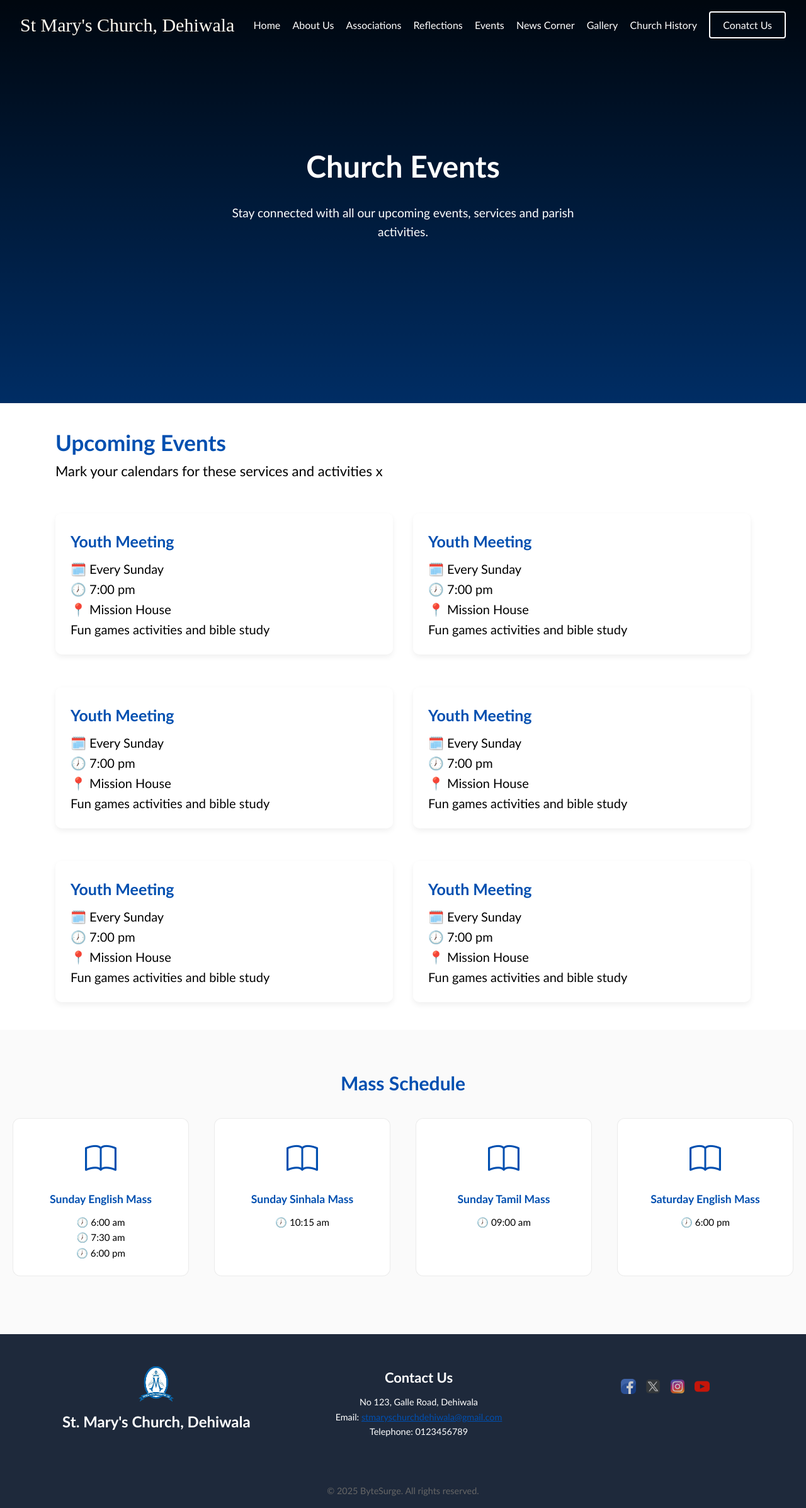
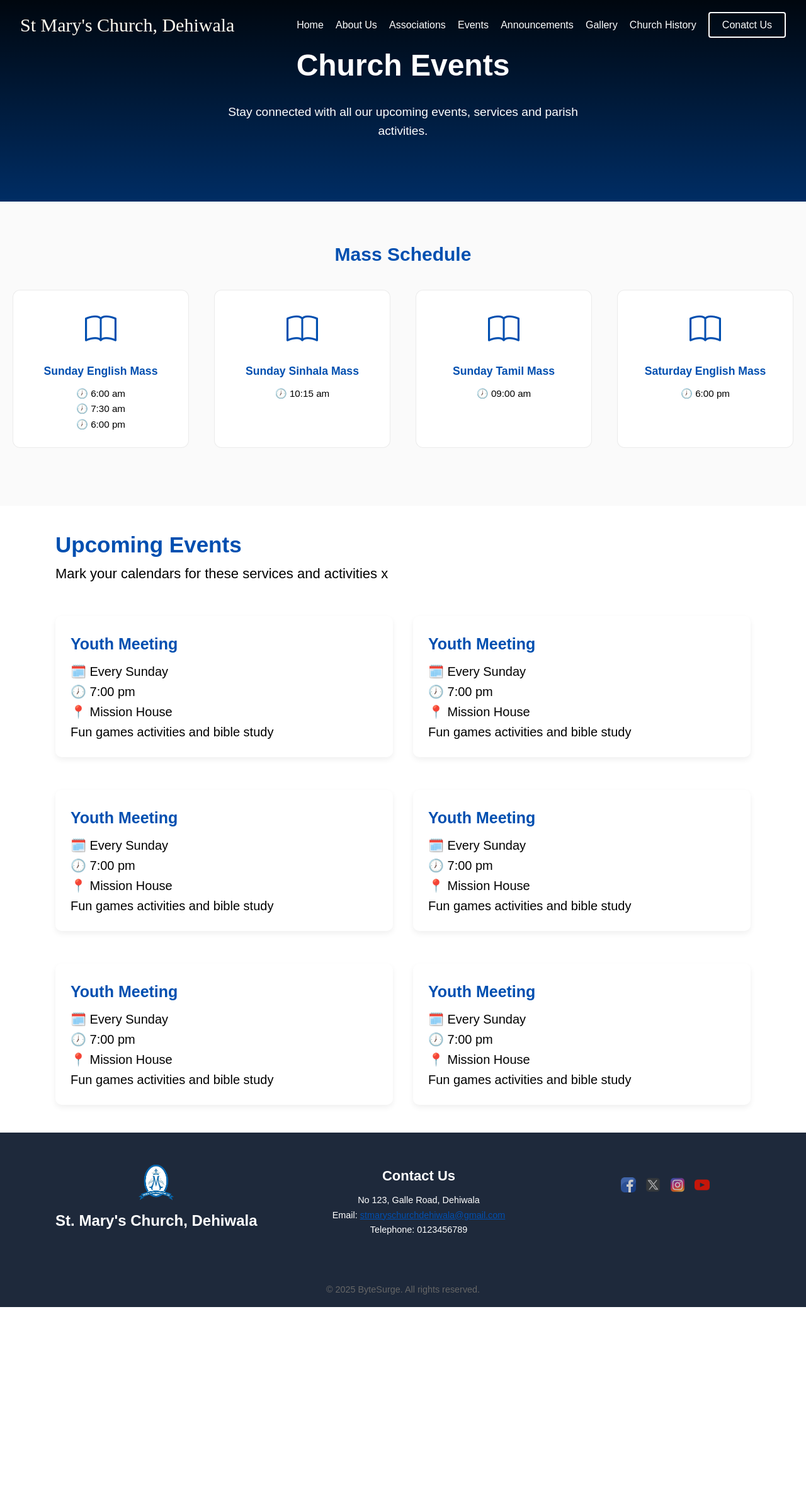
Before and after one commit to dinuraweli/church-website, a plain HTML site: page events-page.html in a window 1280 px wide. Shown: the whole page at 63% size. After the commit the page ends 2075 px from the top, so only its background shows below. Drawn offline with nearby package versions, Linux system fonts and the light colour scheme.

Commit message:
small changes

```diff
--- a/css/base.css
+++ b/css/base.css
@@ -16,7 +16,7 @@
 
 /* Typography */
 body {
-  font-family: 'Trebuchet MS', sans-serif;
+  font-family: 'Montserrat', sans-serif;
   line-height: 1.6;
   color: var(--text-color2);
   background: var(--bg-colour);
--- a/events-page-style.css
+++ b/events-page-style.css
@@ -1,7 +1,7 @@
 .hero-banner {
   /*background: url('images/logo.jpg') no-repeat center center/cover;*/
   background-color: var(--accent-color);
-  height: 80vh;
+  height: 40vh;
   color: white;
   display: flex;
   align-items: center;
--- a/events-page.html
+++ b/events-page.html
@@ -28,9 +28,9 @@
                 <li><a href = "index.html"> Home </a></li>
                 <li><a href = "about-page.html"> About Us </a></li>
                 <li><a href = "associations-page.html"> Associations </a></li>
-                <li><a href = "reflections-page.html" class = "nav-link"> Reflections </a></li>
+                <!--<li><a href = "reflections-page.html" class = "nav-link"> Reflections </a></li>-->
                 <li><a href = "events-page.html" class = "nav-link"> Events </a></li>
-                <li><a href = "announcements-page.html" class = "nav-link"> News Corner </a></li>
+                <li><a href = "announcements-page.html" class = "nav-link"> Announcements </a></li>
                 <li><a href = "gallery-page.html" class = "nav-link"> Gallery </a></li>
                 <li><a href = "history-page.html" class = "nav-link"> Church History </a></li>
                 <li><a href = "contactus-page.html" class = "btn-outline" id = "openTestDrive"> Conatct Us </a></li>
@@ -44,7 +44,38 @@
             <p> Stay connected with all our upcoming events, services and parish activities.
             </p>
     </section>
+    <!-- Mass Schedule -->
 
+    <section id = "values" class = "values-grid">
+        <h2 data-aos = "fade-down"> Mass Schedule </h2>
+        <div class = "values-container">
+            <div class = "values-item" data-aos = "zoom-in">
+                <i class="bi bi-book"></i>
+                <h3> Sunday English Mass </h3>
+                <p> 🕖 6:00 am </p>
+                <p> 🕖 7:30 am </p>
+                <p> 🕖 6:00 pm </p>
+            </div>
+
+            <div class = "values-item" data-aos = "zoom-in" data-aos-delay = "100">
+                <i class="bi bi-book"></i>
+                <h3> Sunday Sinhala Mass </h3>
+                <p> 🕖 10:15 am </p>
+            </div>
+
+            <div class = "values-item" data-aos = "zoom-in" data-aos-delay = "200">
+                <i class="bi bi-book"></i>
+                <h3> Sunday Tamil Mass </h3>
+                <p> 🕖 09:00 am </p>
+            </div>
+
+            <div class = "values-item" data-aos = "zoom-in" data-aos-delay = "250">
+                <i class="bi bi-book"></i>
+                <h3> Saturday English Mass </h3>
+                <p> 🕖 6:00 pm </p>
+            </div>
+        </div>
+    </section>
     <section id="associations" class="associations">
     <div class="associations-container">
         <h2> Upcoming Events </h2>
@@ -103,38 +134,6 @@
     </div>
   </section>
 
-    <!-- /* Core value section */ -->
-
-    <section id = "values" class = "values-grid">
-        <h2 data-aos = "fade-down"> Mass Schedule </h2>
-        <div class = "values-container">
-            <div class = "values-item" data-aos = "zoom-in">
-                <i class="bi bi-book"></i>
-                <h3> Sunday English Mass </h3>
-                <p> 🕖 6:00 am </p>
-                <p> 🕖 7:30 am </p>
-                <p> 🕖 6:00 pm </p>
-            </div>
-
-            <div class = "values-item" data-aos = "zoom-in" data-aos-delay = "100">
-                <i class="bi bi-book"></i>
-                <h3> Sunday Sinhala Mass </h3>
-                <p> 🕖 10:15 am </p>
-            </div>
-
-            <div class = "values-item" data-aos = "zoom-in" data-aos-delay = "200">
-                <i class="bi bi-book"></i>
-                <h3> Sunday Tamil Mass </h3>
-                <p> 🕖 09:00 am </p>
-            </div>
-
-            <div class = "values-item" data-aos = "zoom-in" data-aos-delay = "250">
-                <i class="bi bi-book"></i>
-                <h3> Saturday English Mass </h3>
-                <p> 🕖 6:00 pm </p>
-            </div>
-        </div>
-    </section>
 
   <footer class = "footer">
 
```
Also changed, not shown: about-page.html (+7 -7 lines), announcements-page.html (+2 -2 lines), associations-page.html (+2 -2 lines), contactus-page.html (+2 -2 lines), gallery-page.html (+2 -2 lines), history-page.html (+2 -2 lines), index.html (+3 -3 lines), reflections-page.html (+2 -2 lines), 1 other file.
